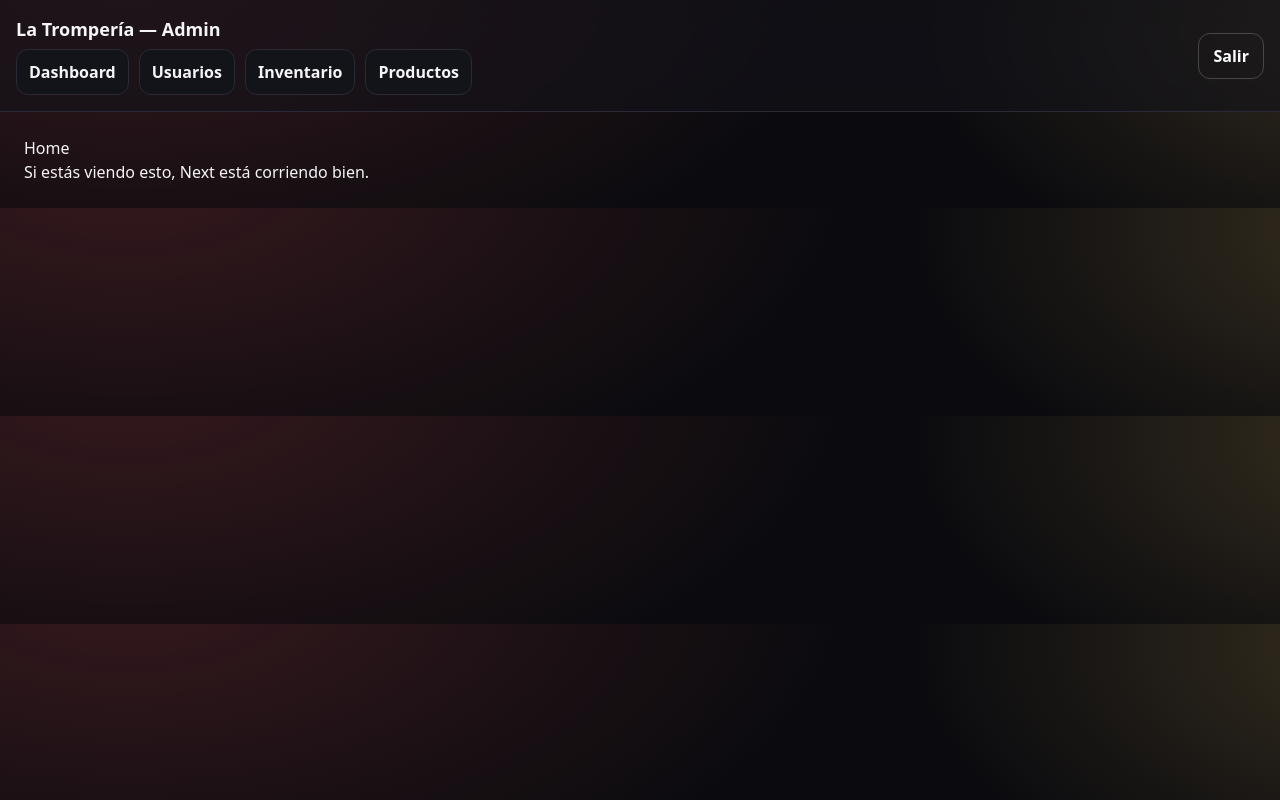
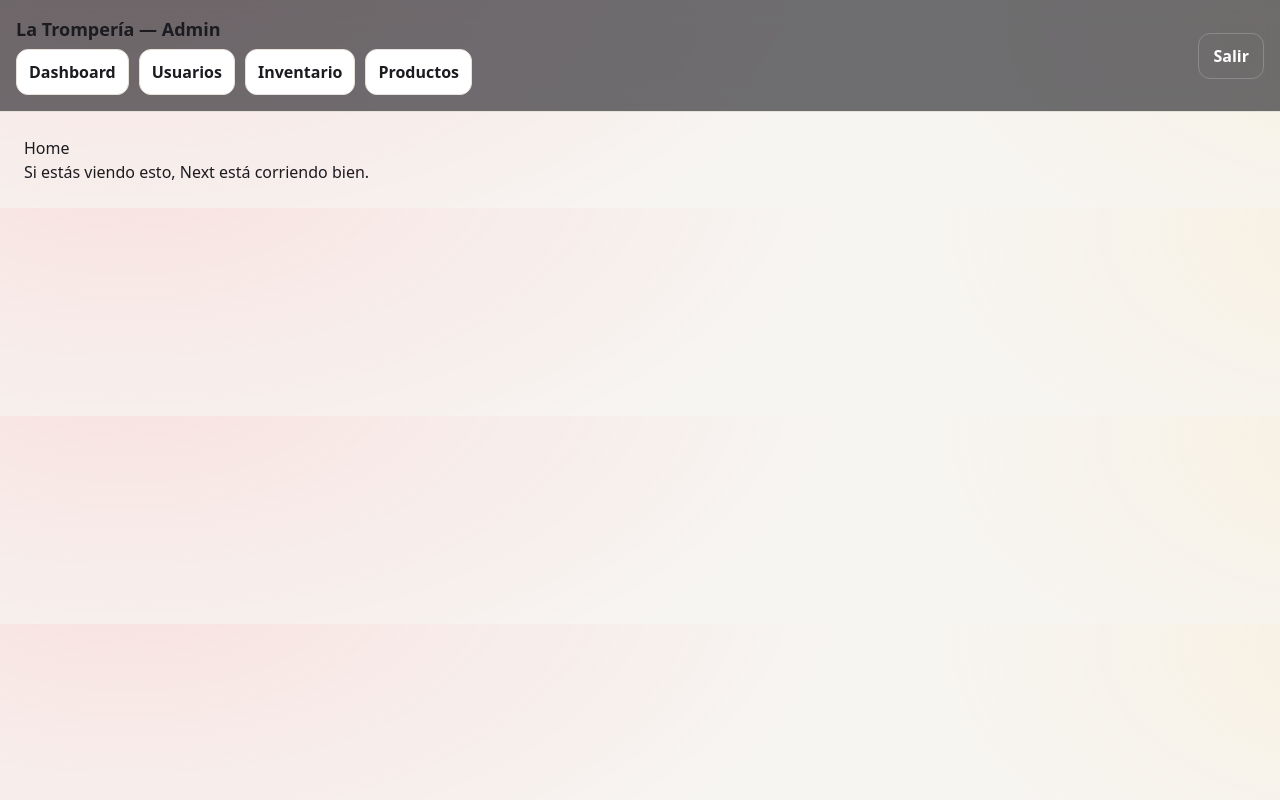
Before and after one commit to Nieto72/latromperia-control, a Next.js app: page / in a window 1280 px wide. Built offline with nearby package versions, Linux system fonts and the light colour scheme; no server answers.

Commit message:
light kiosk theme

```diff
--- a/app/dashboard/reports/page.tsx
+++ b/app/dashboard/reports/page.tsx
@@ -584,8 +584,8 @@ const pillStyle: React.CSSProperties = {
 };
 
 const warningStyle: React.CSSProperties = {
-  border: "1px solid rgba(255, 90, 95, 0.45)",
-  background: "rgba(255, 90, 95, 0.12)",
+  border: "1px solid rgba(255, 90, 95, 0.4)",
+  background: "rgba(255, 90, 95, 0.08)",
   borderRadius: 14,
   padding: 12,
 };
@@ -599,7 +599,7 @@ const barRow: React.CSSProperties = {
 
 const barWrap: React.CSSProperties = {
   height: 8,
-  background: "rgba(255,255,255,0.08)",
+  background: "rgba(0,0,0,0.08)",
   borderRadius: 999,
   overflow: "hidden",
 };
--- a/app/globals.css
+++ b/app/globals.css
@@ -1,15 +1,15 @@
 @import "tailwindcss";
 
 :root {
-  --background: #0b0b0f;
-  --foreground: #f5f5f7;
-  --surface: #13131a;
-  --card: #15151e;
-  --border: #2a2a36;
+  --background: #f7f5f2;
+  --foreground: #1b1b20;
+  --surface: #ffffff;
+  --card: #ffffff;
+  --border: #e6e1db;
   --accent: #ff5a5f;
   --accent-2: #ffd166;
-  --accent-glow: rgba(255, 90, 95, 0.25);
-  --muted: #a1a1b2;
+  --accent-glow: rgba(255, 90, 95, 0.18);
+  --muted: #6b6b78;
 }
 
 @theme inline {
@@ -19,8 +19,8 @@
 }
 
 body {
-  background: radial-gradient(1200px 600px at 10% -20%, rgba(255, 90, 95, 0.18), transparent 60%),
-    radial-gradient(900px 500px at 110% 10%, rgba(255, 209, 102, 0.18), transparent 55%),
+  background: radial-gradient(1200px 600px at 10% -20%, rgba(255, 90, 95, 0.12), transparent 60%),
+    radial-gradient(900px 500px at 110% 10%, rgba(255, 209, 102, 0.12), transparent 55%),
     var(--background);
   color: var(--foreground);
   font-family: var(--font-sans), system-ui, sans-serif;
--- a/app/pos/page.tsx
+++ b/app/pos/page.tsx
@@ -393,7 +393,7 @@ export default function POSPage() {
             gap:10px;
             position: sticky;
             bottom: 10px;
-            background: rgba(19,19,26,0.92);
+            background: rgba(255,255,255,0.92);
             backdrop-filter: blur(10px);
             padding: 12px;
             border-radius: 16px;
@@ -774,7 +774,7 @@ const actionBtn: CSSProperties = {
   background: "var(--accent)",
   color: "#0b0b0f",
   cursor: "pointer",
-  boxShadow: "0 12px 24px rgba(255, 90, 95, 0.25)",
+  boxShadow: "0 12px 24px rgba(255, 90, 95, 0.2)",
 };
 
 const minusBtn: CSSProperties = {
```
